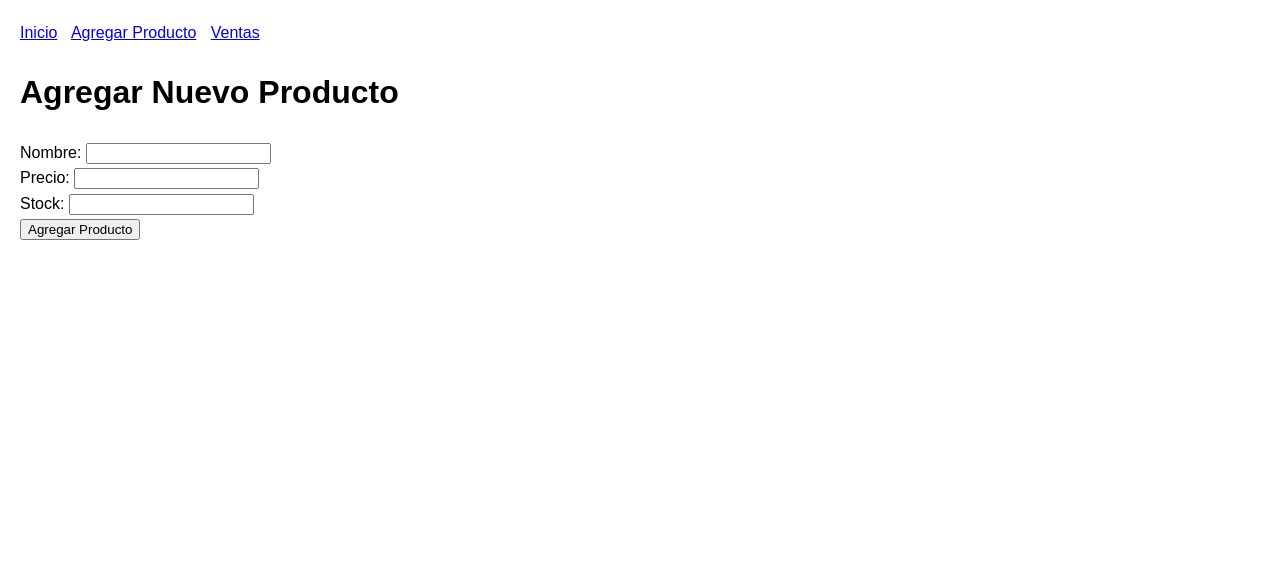
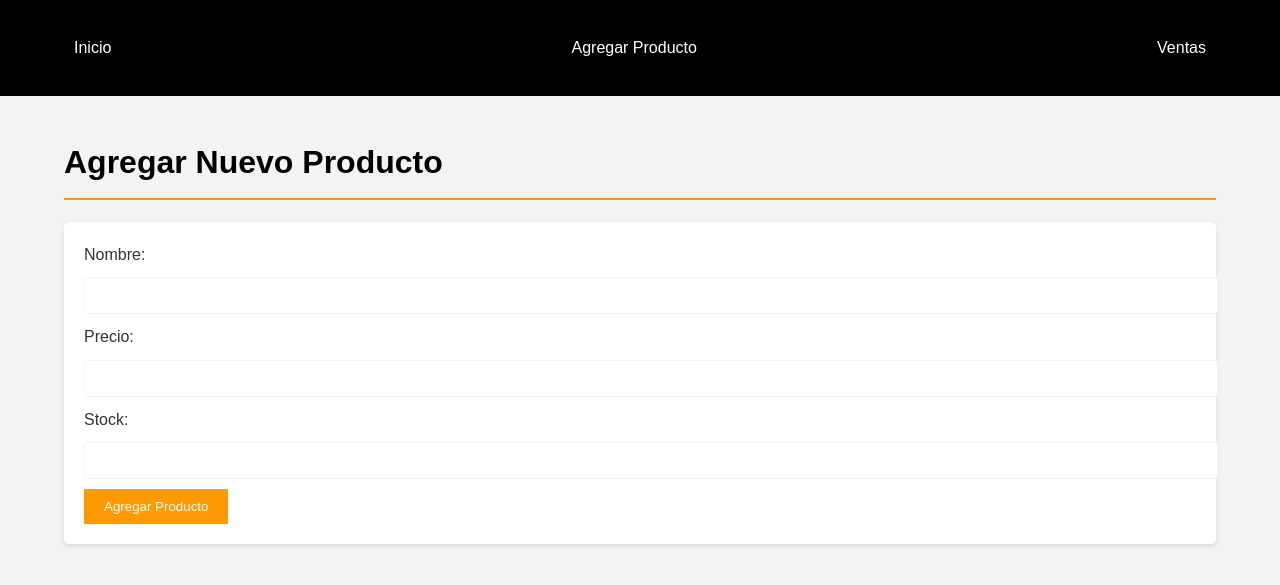
Before and after one commit to JhonLaurens/Aplicaci-n-de-Gesti-n-de-Ventas, a Python web app: template ventas_app/app/templates/add_product.html in a window 1280 px wide. Shown: the top 585 px of the page. Run offline with Jinja, Linux system fonts and the light colour scheme; the template is opened without the code that fills it, so the values that code supplies are empty.

Commit message:
UPDATE
UPDATE

```diff
--- a/ventas_app/app/templates/base.html
+++ b/ventas_app/app/templates/base.html
@@ -5,22 +5,167 @@
     <meta name="viewport" content="width=device-width, initial-scale=1.0">
     <title>{% block title %}Aplicación de Ventas{% endblock %}</title>
     <style>
-		/* Estilos básicos aquí */
-		body { font-family: Arial, sans-serif; line-height: 1.6; margin: 0; padding: 20px; }
-		nav { margin-bottom: 20px; }
-		nav a { margin-right: 10px; }
-		.flash { padding: 10px; margin-bottom: 10px; border-radius: 5px; }
-		.success { background-color: #d4edda; color: #155724; }
-		.error { background-color: #f8d7da; color: #721c24; }
+        :root {
+            --amazon-orange: #FF9900;
+            --amazon-black: #000000;
+            --amazon-white: #FFFFFF;
+            --light-gray: #f3f3f3;
+            --dark-gray: #333333;
+        }
+
+        body {
+            font-family: Arial, sans-serif;
+            line-height: 1.6;
+            margin: 0;
+            padding: 0;
+            background-color: var(--light-gray);
+            color: var(--dark-gray);
+        }
+
+        .container {
+            width: 90%;
+            max-width: 1200px;
+            margin: 0 auto;
+            padding: 20px;
+        }
+
+        nav {
+            background-color: var(--amazon-black);
+            padding: 10px 0;
+        }
+
+        nav .container {
+            display: flex;
+            justify-content: space-between;
+            align-items: center;
+        }
+
+        nav a {
+            color: var(--amazon-white);
+            text-decoration: none;
+            padding: 5px 10px;
+            transition: background-color 0.3s;
+        }
+
+        nav a:hover {
+            background-color: var(--amazon-orange);
+        }
+
+        h1 {
+            color: var(--amazon-black);
+            border-bottom: 2px solid var(--amazon-orange);
+            padding-bottom: 10px;
+        }
+
+        table {
+            width: 100%;
+            border-collapse: collapse;
+            margin-top: 20px;
+            background-color: var(--amazon-white);
+            box-shadow: 0 2px 5px rgba(0,0,0,0.1);
+        }
+
+        th, td {
+            padding: 12px;
+            text-align: left;
+            border-bottom: 1px solid var(--light-gray);
+        }
+
+        th {
+            background-color: var(--amazon-orange);
+            color: var(--amazon-white);
+        }
+
+        form {
+            background-color: var(--amazon-white);
+            padding: 20px;
+            border-radius: 5px;
+            box-shadow: 0 2px 5px rgba(0,0,0,0.1);
+        }
+
+        input[type="text"], input[type="number"] {
+            width: 100%;
+            padding: 10px;
+            margin: 10px 0;
+            border: 1px solid var(--light-gray);
+            border-radius: 3px;
+        }
+
+        button {
+            background-color: var(--amazon-orange);
+            color: var(--amazon-white);
+            border: none;
+            padding: 10px 20px;
+            cursor: pointer;
+            transition: background-color 0.3s;
+        }
+
+        button:hover {
+            background-color: #e68a00;
+        }
+
+        .flash {
+            padding: 10px;
+            margin-bottom: 20px;
+            border-radius: 3px;
+        }
+
+        .success {
+            background-color: #d4edda;
+            color: #155724;
+        }
+
+        .error {
+            background-color: #f8d7da;
+            color: #721c24;
+        }
+
+        @media (max-width: 768px) {
+            nav .container {
+                flex-direction: column;
+            }
+
+            nav a {
+                margin: 5px 0;
+            }
+
+            table, tr, td {
+                display: block;
+            }
+
+            th {
+                display: none;
+            }
+
+            td {
+                text-align: right;
+                padding-left: 50%;
+                position: relative;
+            }
+
+            td::before {
+                content: attr(data-label);
+                position: absolute;
+                left: 6px;
+                width: 45%;
+                padding-right: 10px;
+                white-space: nowrap;
+                text-align: left;
+                font-weight: bold;
+            }
+        }
     </style>
 </head>
 <body>
     <nav>
+        <div class="container">
             <a href="{{ url_for('main.index') }}">Inicio</a>
             <a href="{{ url_for('main.add_product') }}">Agregar Producto</a>
             <a href="{{ url_for('main.sales') }}">Ventas</a>
+        </div>
     </nav>
 
+    <div class="container">
         {% with messages = get_flashed_messages(with_categories=true) %}
             {% if messages %}
                 {% for category, message in messages %}
@@ -31,5 +176,6 @@
 
         {% block content %}
         {% endblock %}
+    </div>
 </body>
 </html>
--- a/ventas_app/requirements.txt
+++ b/ventas_app/requirements.txt
@@ -1,2 +1,4 @@
 Flask>=2.1.0
 Flask-SQLAlchemy==2.5.1
+Werkzeug==2.0.3
+SQLAlchemy==1.3.24
```
Also changed, not shown: ventas_app/app/templates/index.html (+4 -5 lines), ventas_app/app/templates/sales.html (+5 -5 lines), ventas_app/app.db (added), ventas_app/app/templates/add_product.html (indentation only). Lines whose indentation alone changed are shown as unchanged.
